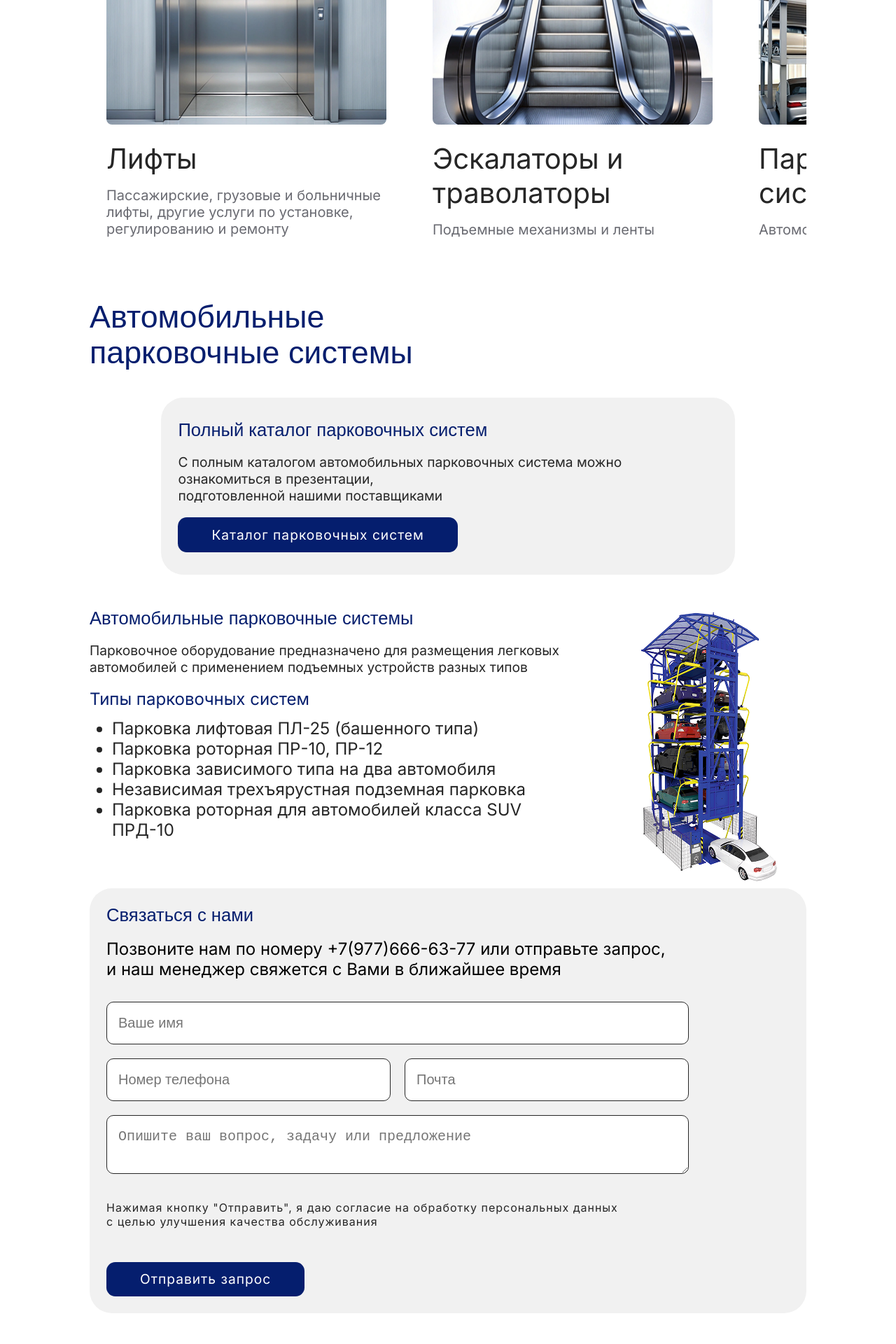
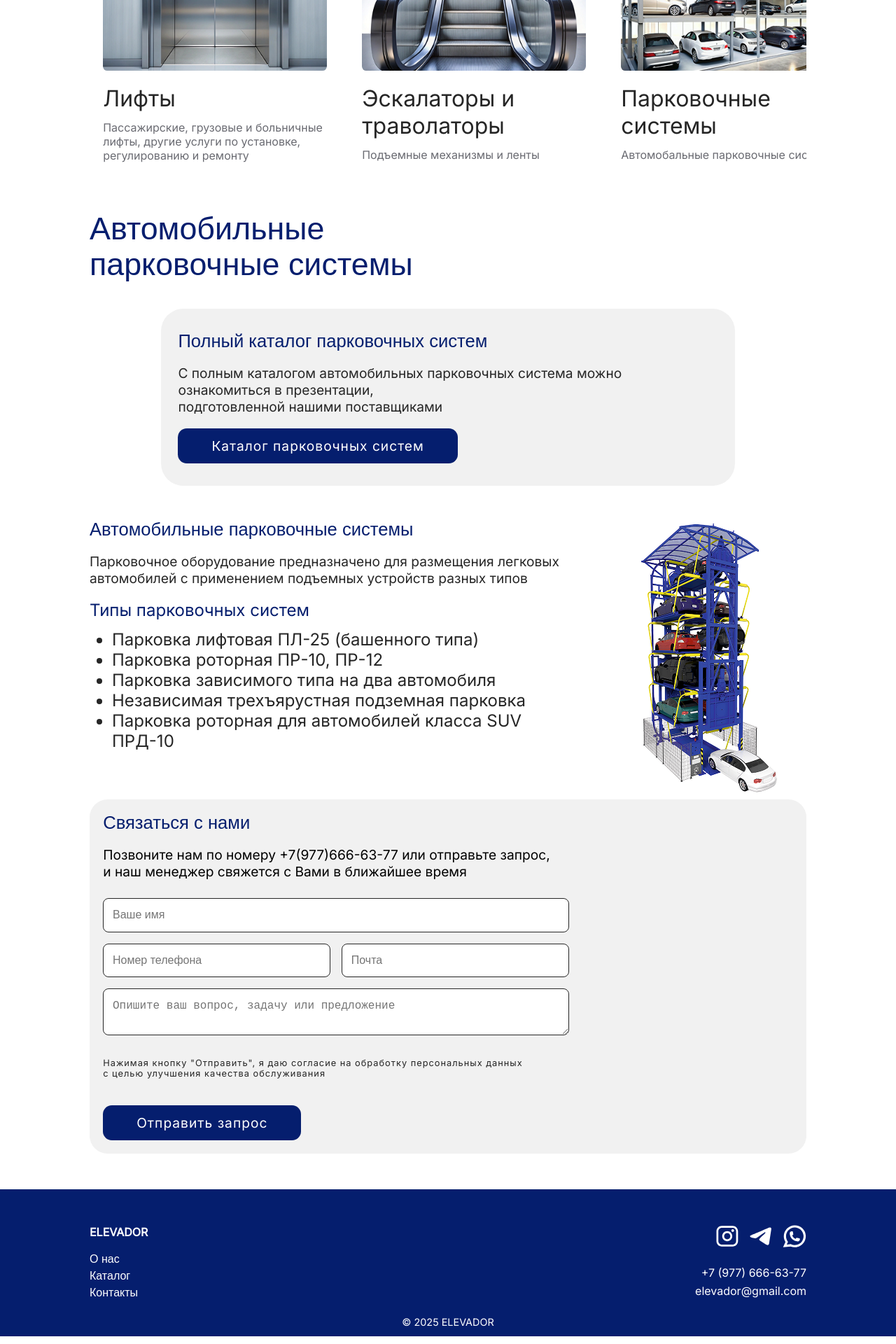
Before and after one commit to samaragang/elevador, a React (Vite) app: page /parking in a window 1280 px wide. Shown: the part 400-2320 px from the top of the page at 70% size. Built offline with nearby package versions, Linux system fonts and the light colour scheme; a web font is replaced by a local one.

Commit message:
catalogPreview, contactForm and footer adaptive

```diff
--- a/src/components/CatalogPreview/CatalogPreview.jsx
+++ b/src/components/CatalogPreview/CatalogPreview.jsx
@@ -4,7 +4,7 @@ import { Swiper, SwiperSlide } from "swiper/react";
 import "swiper/css";
 import "swiper/css/navigation";
 import './catalogPreview.css';
-import { Navigation } from "swiper/modules";
+import { Navigation, FreeMode } from "swiper/modules";
 import { NavLink } from "react-router-dom";
 import imgLift from '/src/assets/images/lift.png';
 import imgEscalator from '/src/assets/images/escalator.png';
@@ -46,6 +46,15 @@ export default function CatalogPreview() {
         slidesPerView={'auto'}
         spaceBetween={16}
         // loop={true}
+        breakpoints={{
+          480: {
+            spaceBetween: 5,
+          },
+          1200: {
+            spaceBetween: 10,
+          }
+
+        }}
         modules={[Navigation]}
       >
 
--- a/src/components/CatalogPreview/catalogPreview.css
+++ b/src/components/CatalogPreview/catalogPreview.css
@@ -1,22 +1,23 @@
 .catalog {
-  margin-bottom: 68px;
+  margin-bottom: 6.8rem;
 }
 
 .catalog-item {
-  width: 450px;
-  height: 565px;
+  max-width: 45rem;
+  width: 100%;
+  height: 56.5rem;
 }
 .catalog-item__content {
   width: 100%;
   display: flex;
   flex-direction: column;
   justify-content: center;
-  padding: 24px;
+  padding: 2.4rem;
 }
 .catalog-item__image {
-  width: 400px;
-  height: 360px;
-  border-radius: 8px;
+  width: 40rem;
+  height: 36rem;
+  border-radius: 0.8rem;
   overflow: hidden;
  }
 
@@ -28,13 +29,13 @@
 
  .catalog-item__title {
   color: #262626;
-  font-size: 40px;
+  font-size: 4rem;
   font-weight: 500;
-  margin-top: 24px;
+  margin-top: 2.4rem;
  }
  .catalog-item__description {
-  font-size: 20px;
+  font-size: 2rem;
   font-weight: 500;
   color: #6A6B72;
-  margin-top: 16px;
+  margin-top: 1.6rem;
  }
--- a/src/components/ContactForm/contactForm.css
+++ b/src/components/ContactForm/contactForm.css
@@ -1,50 +1,62 @@
 .contact-section {
-  margin-bottom: 64px;
+  margin-bottom: 6.4rem;
 }
 
 .contact__inner {
   background-color: #F1F1F1;
-  border-radius: 32px;
-  padding: 24px;
+  border-radius: 3.2rem;
+  padding: 2.4rem;
 }
 
 .contact-form {
-  max-width: 832px;
+  max-width: 83.2rem;
 }
 
 .contact-description {
-  font-size: 24px;
+  font-size: 2.4rem;
   font-weight: 500;
-  margin-bottom: 32px;
+  margin-bottom: 3.2rem;
 }
 
 .contact-form input,
 .contact-form textarea {
   width: 100%;
-  padding: 18px 16px;
+  padding: 1.8rem 1.6rem;
   border: 1px solid #262626;
-  border-radius: 10px;
-  font-size: 20px;
-  margin-bottom: 20px;
+  border-radius: 1rem;
+  font-size: 2rem;
+  margin-bottom: 2rem;
   color: #6A6B72;
   background-color: #fff;
 }
 
 .contact-form textarea {
   resize: vertical;
-  min-height: 80px;
-  margin-bottom: 32px;
+  min-height: 8rem;
+  margin-bottom: 3.2rem;
 }
 
 .contact-row {
   display: flex;
-  gap: 20px;
+  gap: 2rem;
 }
 
 .consent-text {
-  font-size: 16px;
+  font-size: 1.6rem;
   font-weight: 500;
   letter-spacing: 1px;
   color: #262626;
-  margin-bottom: 48px;
+  margin-bottom: 4.8rem;
 }
+
+@media (max-width: 992px) {
+  .consent-text {
+    letter-spacing: 0;
+    margin-bottom: 2.5rem;
+  }
+  .contact-form textarea {
+    resize: vertical;
+    min-height: 8rem;
+    margin-bottom: 2.3rem;
+  }
+}
--- a/src/components/Footer/footer.css
+++ b/src/components/Footer/footer.css
@@ -3,7 +3,7 @@
 .footer {
   background-color: var(--main-color);
   color: white;
-  padding: 64px 0 14px 0;
+  padding: 6.4rem 0 1.4rem 0;
 }
 
 .footer__inner {
@@ -20,20 +20,20 @@
 }
 
 .footer-left {
-  row-gap: 24px;
+  row-gap: 2.4rem;
 }
 
 .footer-left__nav {
-  row-gap: 8px;
+  row-gap: 0.8rem;
 }
 
 .footer-left__logo {
-  font-size: 20px;
+  font-size: 2rem;
   font-weight: 700;
 }
 
 .footer-left__nav-item {
-  font-size: 20px;
+  font-size: 2rem;
   font-weight: 500;
   color: white;
   cursor: pointer;
@@ -43,26 +43,27 @@
   display: flex;
   flex-direction: column;
   align-items: end;
+  font-size: 2rem;
 }
 
 .footer-right {
-  row-gap: 8px;
+  row-gap: 0.8rem;
 }
 
 .footer-right__social {
   display: flex;
-  column-gap: 20px;
-  margin-bottom: 20px;
+  column-gap: 2rem;
+  margin-bottom: 2rem;
 }
 
 .footer-right__social-item {
   cursor: pointer;
-
 }
 
 .copy-rigth {
-  width: 200px;
+  width: 30rem;
+  font-size: 1.8rem;
   text-align: center;
   margin: 0 auto;
-  margin-top: 30px;
+  margin-top: 3rem;
 }
```
